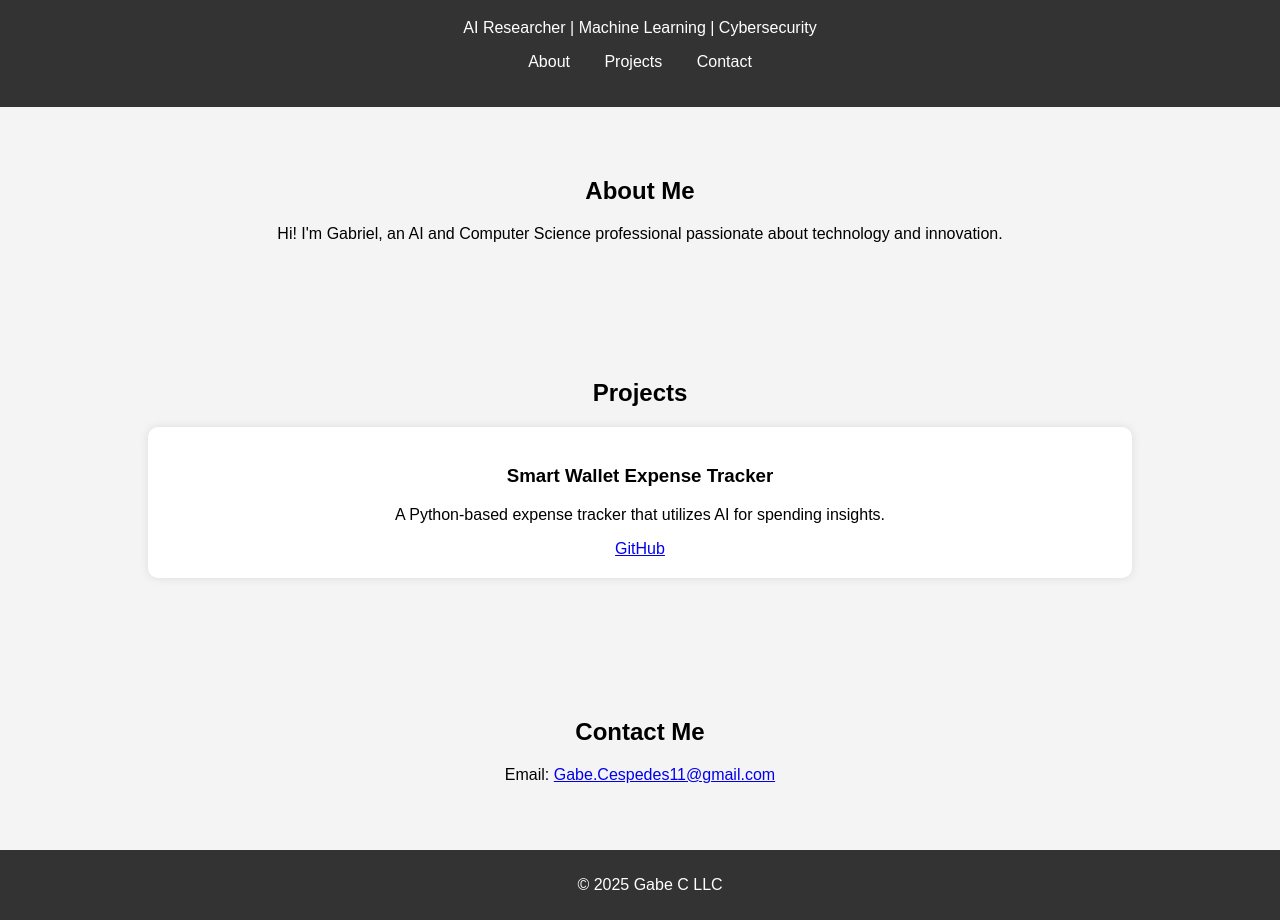
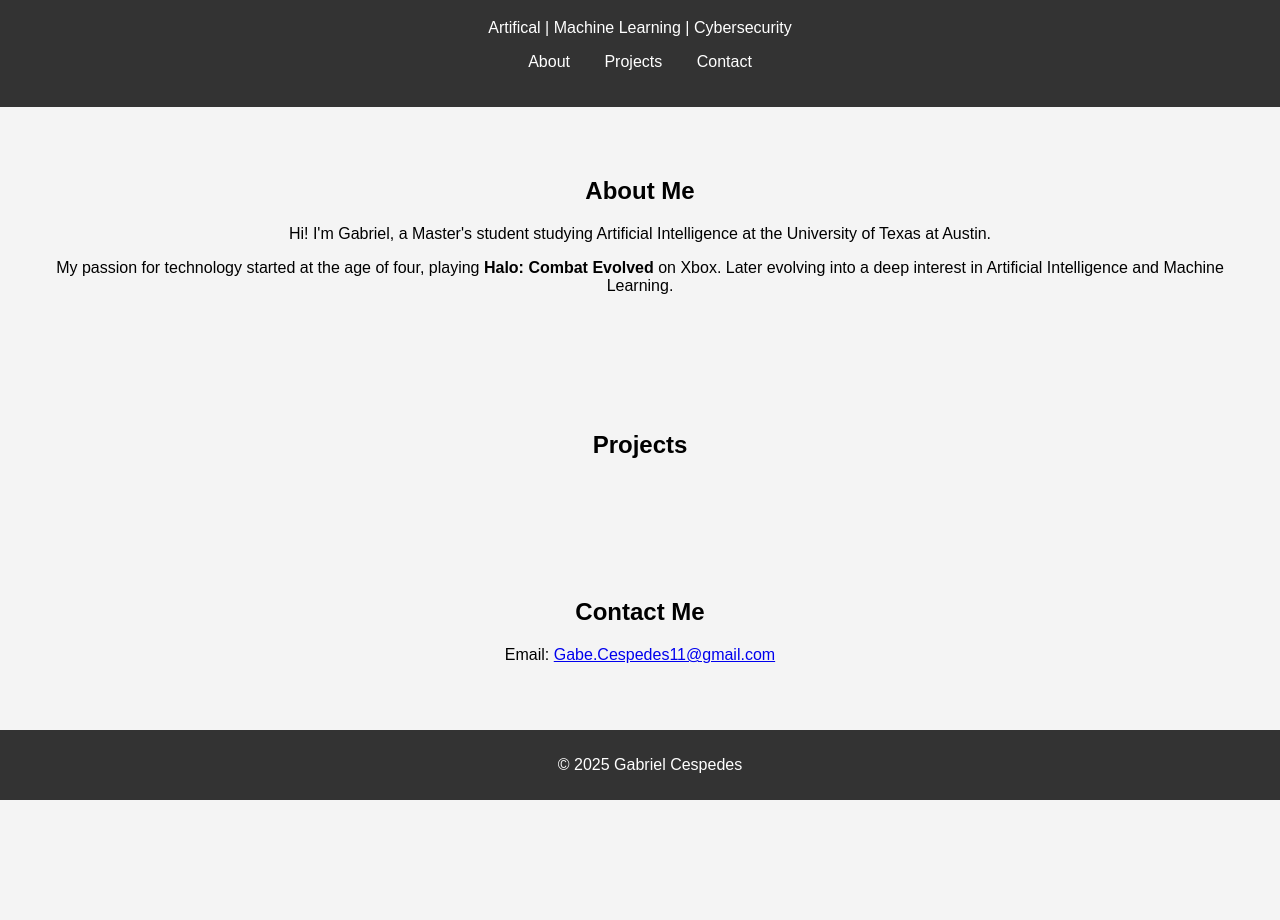
Before and after one commit to GabeC117/my-portfolio, a plain HTML site: page index.html in a window 1280 px wide. Shown: the part 81-1001 px from the top of the page. After the commit the page ends 881 px from the top, so only its background shows below. Drawn offline with Linux system fonts and the light colour scheme.

Commit message:
Template 2

```diff
--- a/index.html
+++ b/index.html
@@ -9,7 +9,7 @@
 <body>
     <header>
         <h1>Gabriel Cespedes</h1>
-        <p>AI Researcher | Machine Learning | Cybersecurity</p>
+        <p>Artifical | Machine Learning | Cybersecurity</p>
         <nav>
             <ul>
                 <li><a href="#about">About</a></li>
@@ -21,15 +21,14 @@
 
     <section id="about">
         <h2>About Me</h2>
-        <p>Hi! I'm Gabriel, an AI and Computer Science professional passionate about technology and innovation.</p>
+        <p>Hi! I'm Gabriel, a Master's student studying Artificial Intelligence at the University of Texas at Austin.</p>
+        <p>My passion for technology started at the age of four, playing <strong>Halo: Combat Evolved</strong> on Xbox. Later evolving into a deep interest in Artificial Intelligence and Machine Learning.</p>
     </section>
 
     <section id="projects">
         <h2>Projects</h2>
-        <div class="project">
-            <h3>Smart Wallet Expense Tracker</h3>
-            <p>A Python-based expense tracker that utilizes AI for spending insights.</p>
-            <a href="https://github.com/GabeC117" target="_blank">GitHub</a>
+        <div class="projects-container" id="projects-container">
+            <!-- Projects will be dynamically added here -->
         </div>
     </section>
 
@@ -39,7 +38,7 @@
     </section>
 
     <footer>
-        <p>&copy; 2025 Gabe C LLC</p>
+        <p>&copy; 2025 Gabriel Cespedes</p>
     </footer>
 
     <script src="script.js"></script>
```
